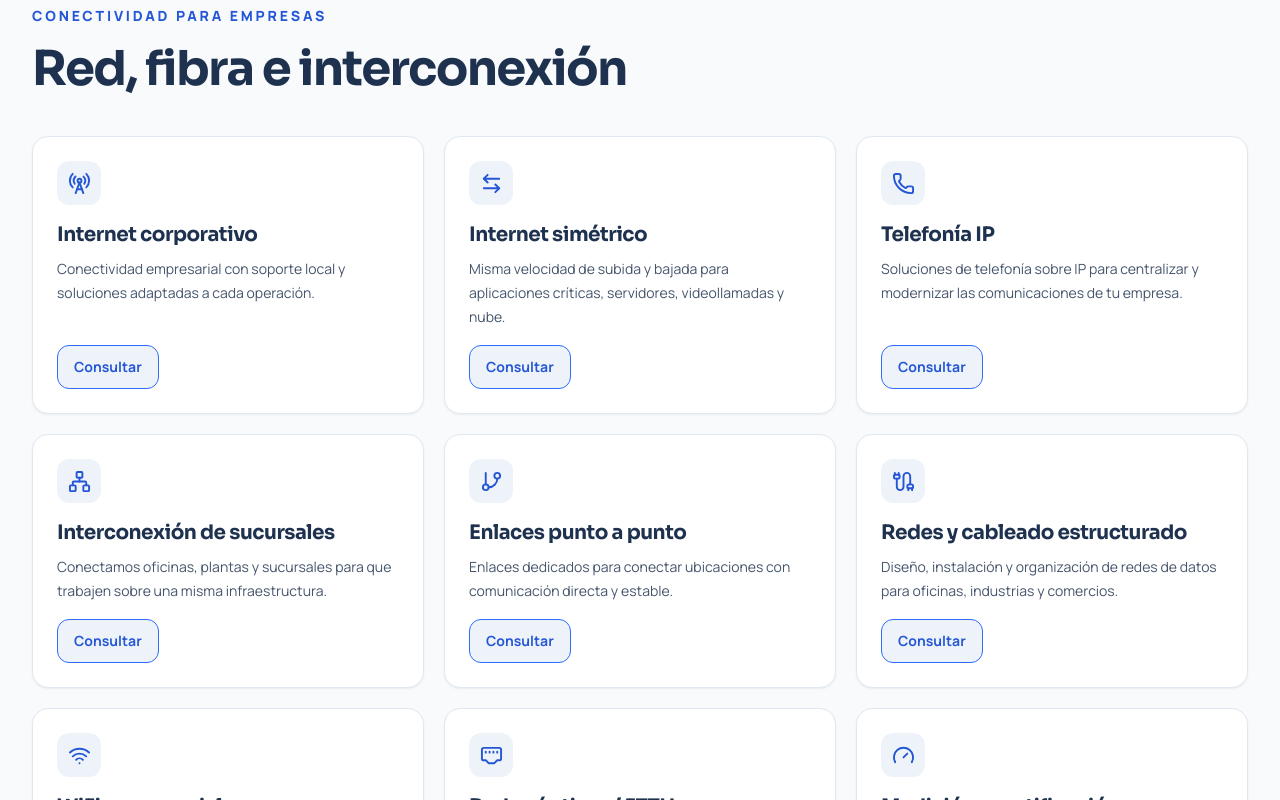
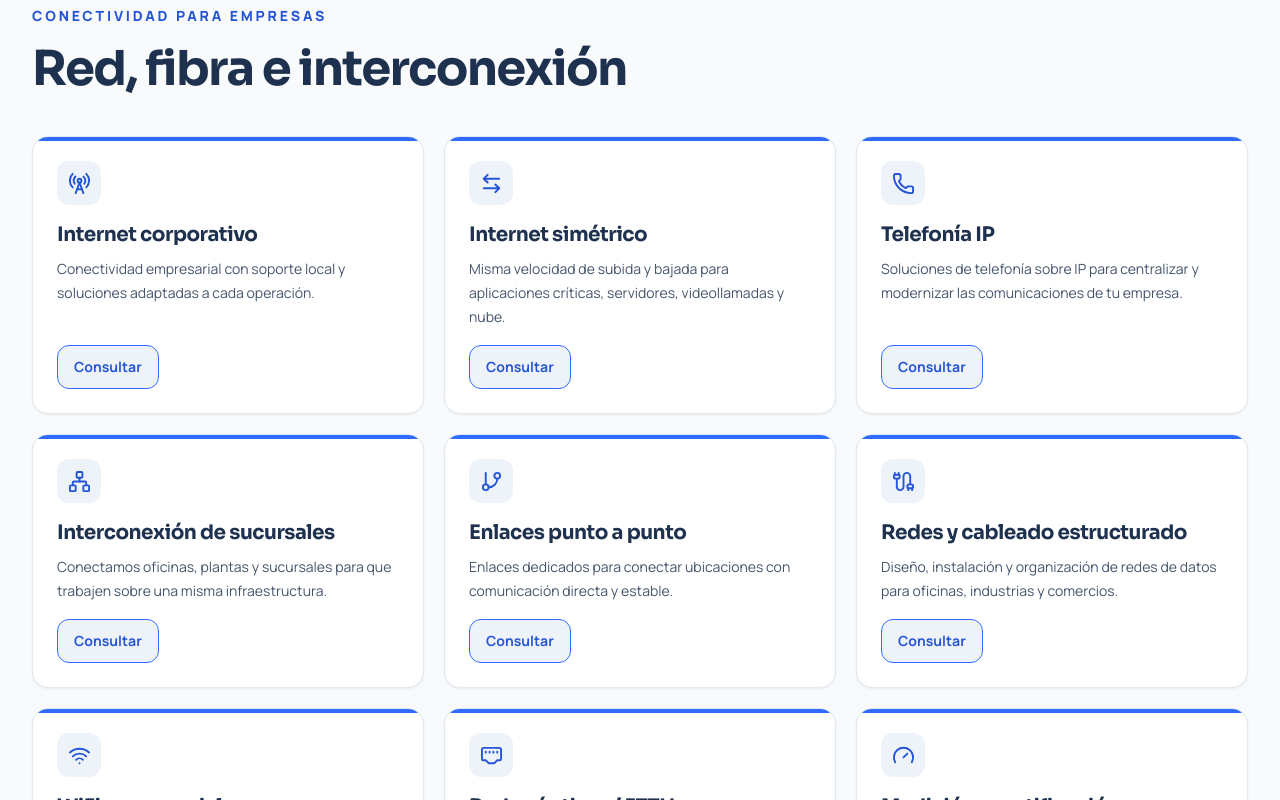
Before and after one commit to ConectarServicios/conectar-web, a Next.js app: page /corporativo in a window 1280 px wide. Shown: the part 1520-2320 px from the top of the page. Built offline with nearby package versions, Linux system fonts and the light colour scheme; no server answers; the database is empty.

Commit message:
Agrega acento azul a tarjetas de conectividad

```diff
--- a/src/components/public/corporate-connectivity-section.tsx
+++ b/src/components/public/corporate-connectivity-section.tsx
@@ -25,6 +25,7 @@ export function CorporateConnectivitySection() {
         <div className="mt-8 grid gap-4 md:grid-cols-2 lg:mt-10 lg:grid-cols-3 lg:gap-5">
           {services.map((service) => (
             <CorporateServiceCard
+              accent="connectivity"
               key={service.slug}
               service={service}
               tone="slate"
--- a/src/components/public/corporate-service-card.tsx
+++ b/src/components/public/corporate-service-card.tsx
@@ -4,21 +4,33 @@ import type { ServiceDefinition } from "@/data/services/types";
 type CorporateServiceCardProps = {
   service: ServiceDefinition;
   tone?: "white" | "slate";
+  accent?: "connectivity";
 };
 
 export function CorporateServiceCard({
   service,
   tone = "white",
+  accent,
 }: CorporateServiceCardProps) {
+  const hasConnectivityAccent = accent === "connectivity";
+
   return (
     <article
-      className={`group flex h-full flex-col rounded-2xl border border-slate-200 p-5 shadow-sm shadow-slate-950/5 transition duration-200 hover:-translate-y-1 hover:border-corporate-accent/30 hover:shadow-lg hover:shadow-slate-950/10 sm:p-6 ${
+      className={`group flex h-full flex-col rounded-2xl border border-slate-200 p-5 shadow-sm shadow-slate-950/5 transition duration-200 hover:-translate-y-1 hover:shadow-lg hover:shadow-slate-950/10 sm:p-6 ${
+        hasConnectivityAccent
+          ? "relative overflow-hidden before:absolute before:inset-x-0 before:top-0 before:h-1 before:bg-corporate-accent before:transition-colors before:duration-200 hover:border-corporate-accent/50 hover:before:bg-corporate-accent-strong"
+          : "hover:border-corporate-accent/30"
+      } ${
         tone === "slate" ? "bg-white" : "bg-slate-50/60"
       }`}
     >
       <span
         aria-hidden="true"
-        className="flex size-11 items-center justify-center rounded-xl bg-corporate-surface-soft text-corporate-accent-strong transition-[color,background-color,transform] duration-200 group-hover:scale-[1.04] group-hover:bg-corporate-accent group-hover:text-white motion-reduce:transform-none"
+        className={`flex size-11 items-center justify-center rounded-xl bg-corporate-surface-soft text-corporate-accent-strong transition-[color,background-color,transform] duration-200 group-hover:scale-[1.04] motion-reduce:transform-none ${
+          hasConnectivityAccent
+            ? "group-hover:bg-corporate-accent/15 group-hover:text-corporate-accent-strong"
+            : "group-hover:bg-corporate-accent group-hover:text-white"
+        }`}
       >
         <ServiceCatalogIcon icon={service.icon} />
       </span>
```
